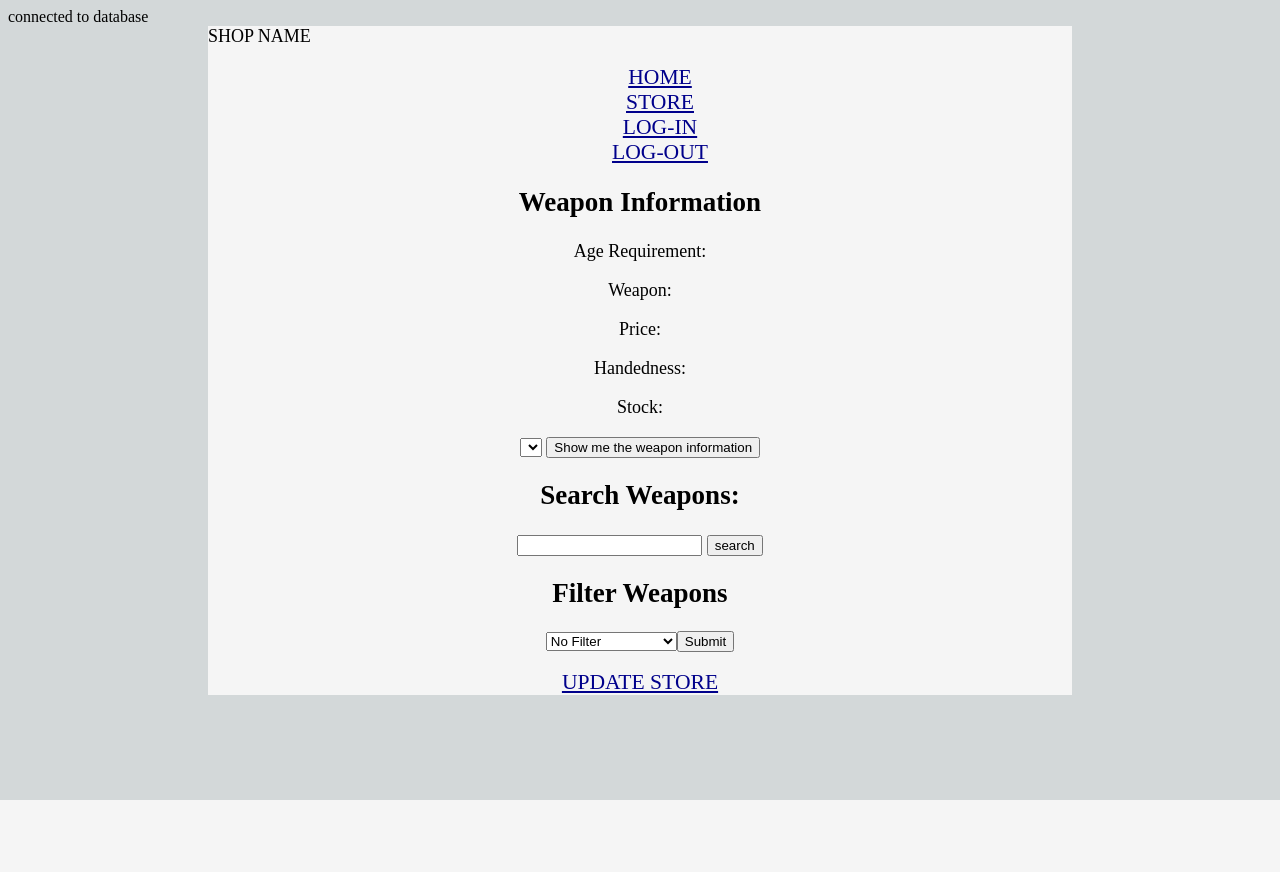
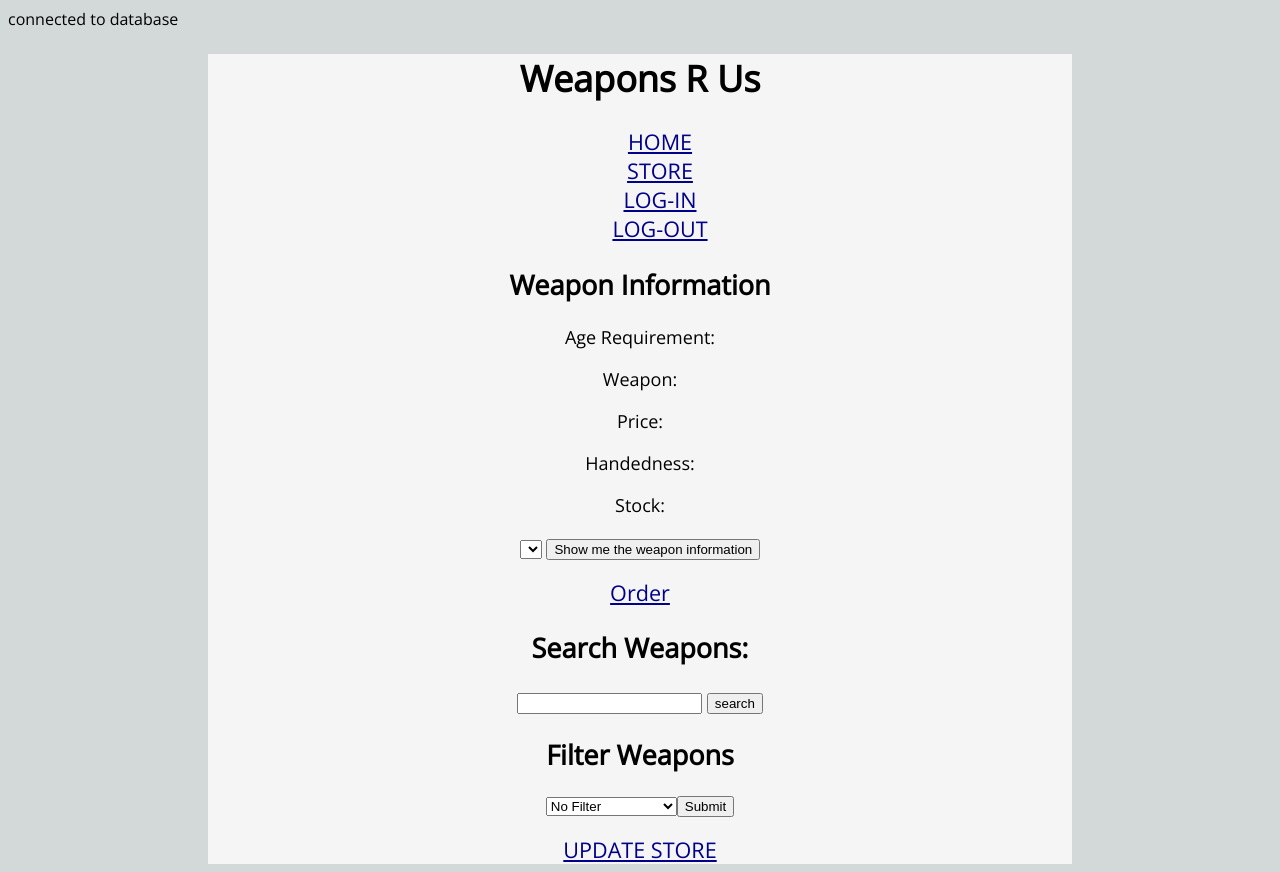
Before and after one commit to TaylorHolly/Weapons-store, a PHP site: page /store.php in a window 1280 px wide. Before the commit the page ends 800 px from the top, so only its background shows below. Run offline with PHP 8.4, Linux system fonts and the light colour scheme; data that the repository does not hold is empty.

Commit message:
Finished order page, added store name

```diff
--- a/Stylesheet.css
+++ b/Stylesheet.css
@@ -1,39 +1,50 @@
+@import url('https://fonts.googleapis.com/css2?family=Open+Sans&display=swap');
+
 body {
     background-color: #D3D8D9;
+    font-family: 'Open Sans', sans-serif;
 }
 
 h2 {
     text-align: center;
+    font-family: 'Open Sans', sans-serif;
 }
 
 h1 {
     text-align: center;
+    font-family: 'Open Sans', sans-serif;
 }
 
 h3 {
     text-align: center;
+    font-family: 'Open Sans', sans-serif;
 }
 
 ul {
     text-align: center;
+    font-family: 'Open Sans', sans-serif;
 }
 
 li {
     text-align: center;
     list-style-type: none;
+    font-family: 'Open Sans', sans-serif;
 }
 
 form {
     text-align: center;
+    font-family: 'Open Sans', sans-serif;
 }
 
 p {
     text-align: center;
+    font-family: 'Open Sans', sans-serif;
 }
 
 a {
     color: darkblue;
     font-size: larger;
+    font-family: 'Open Sans', sans-serif;
 }
 
 
--- a/index.php
+++ b/index.php
@@ -13,21 +13,20 @@ include 'connection.php';
 
 <div id="header-container">
     <head>
-        <title> ---SHOP NAME---</title>
+        <title> Weapons R Us</title>
         <meta charset="utf-8">
         <link rel='stylesheet' type='text/css' href='Stylesheet.css'>
     </head>
 
 <body>
     <header>
-        <p>SHOP NAME </p>
+        <p>Weapons R Us</p>
         <nav>
             <ul>
                 <li> <a href='index.php'> HOME </a> </li>
                 <li> <a href='store.php'> STORE </a> </li>
                 <li> <a href='login.php'> LOG-IN </a> </li>
                 <li> <a href='logout.php'> LOG-OUT </a> </li>
-                <li> <a href='order.php'> Order </a> </li>
             </ul>
         </nav>
     </header>
--- a/login.php
+++ b/login.php
@@ -5,14 +5,14 @@
 <div id="header-container">
 
 <head>
-    <title> --SHOP NAME--</title>
+    <title> Weapons R Us</title>
     <meta charset="utf-8">
     <link rel='stylesheet' type='text/css' href='Stylesheet.css'>
 </head>
 
 <body>
 <header>
-    --SHOP NAME--
+    <p>Weapons R Us</p>
     <nav>
         <ul>
             <li> <a href='index.php'> HOME </a> </li>
--- a/store.php
+++ b/store.php
@@ -23,7 +23,7 @@ $this_weapon_record = mysqli_fetch_assoc($this_weapon_result);
 
 <div id="header-container">
     <head>
-        <title> ---SHOP NAME---</title>
+        <title> Weapons R Us</title>
         <meta charset="utf-8">
         <link rel='stylesheet' type='text/css' href='Stylesheet.css'>
     </head>
@@ -32,7 +32,7 @@ $this_weapon_record = mysqli_fetch_assoc($this_weapon_result);
 <body>
 
     <header>
-        SHOP NAME
+        <h1>Weapons R Us</h1>
         <nav>
             <ul>
                 <li> <a href='index.php'> HOME </a> </li>
@@ -75,6 +75,7 @@ $this_weapon_record = mysqli_fetch_assoc($this_weapon_result);
                <input type='submit' name='weapon_button' value='Show me the weapon information'>
            </form>
 
+           <li> <a href='order.php'> Order </a> </li>
 
            <!-- Search Weapons Form -->
     <h2>Search Weapons:</h2>
```
Also changed, not shown: order.php (+37 -10 lines), process_login.php (line endings or trailing spaces).
